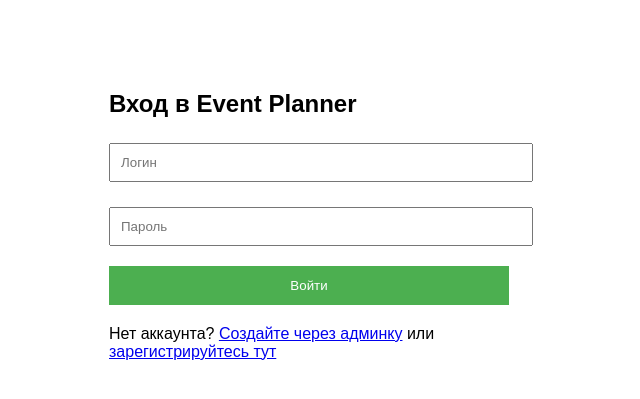
After one commit to FDAlmaz/Event-Planner, a Django app: page /login/ in a window 1280 px wide. The commit adds this page. Shown: the top 399 px of the page, without its empty margins (331-971 px from the left). Run offline with Django 4.2, Linux system fonts and the light colour scheme.

Commit message:
fix: add missing import for auth_views in urls

```diff
--- a/config/settings.py
+++ b/config/settings.py
@@ -131,3 +131,6 @@ MEDIA_ROOT = os.path.join(BASE_DIR, 'media')
 
 # Для упрощения - на время разработки
 DEBUG = True
+
+LOGIN_REDIRECT_URL = '/'  # на главную страницу
+LOGOUT_REDIRECT_URL = '/'  # тоже на главную
--- a/config/urls.py
+++ b/config/urls.py
@@ -2,10 +2,13 @@ from django.contrib import admin
 from django.urls import path, include
 from django.conf import settings
 from django.conf.urls.static import static
+from django.contrib.auth import views as auth_views
 
 urlpatterns = [
     path('admin/', admin.site.urls),
     path('', include('events.urls')),
+    path('login/', auth_views.LoginView.as_view(template_name='registration/login.html'), name='login'),
+    path('logout/', auth_views.LogoutView.as_view(), name='logout'),
 ]
 
 if settings.DEBUG:
--- a/events/templates/events/home.html
+++ b/events/templates/events/home.html
@@ -19,9 +19,9 @@
         {% if user.is_authenticated %}
             <a href="/my-events/">Мои события</a>
             <span style="color: #ccc;">Привет, {{ user.username }}!</span>
-            <a href="/admin/logout/">Выйти</a>
+            <a href="/logout/">Выйти</a>
         {% else %}
-            <a href="/admin/login/">Войти</a>
+            <a href="/login/">Войти</a>
         {% endif %}
         <a href="/admin/" class="btn">Админка</a>
     </div>
--- /dev/null
+++ b/events/templates/registration/login.html
@@ -0,0 +1,37 @@
+<!DOCTYPE html>
+<html>
+<head>
+    <title>Вход в Event Planner</title>
+    <style>
+        body { font-family: Arial; max-width: 400px; margin: 50px auto; padding: 20px; }
+        .form-group { margin: 15px 0; }
+        input { width: 100%; padding: 10px; margin: 5px 0; }
+        button { background: #4CAF50; color: white; padding: 12px; border: none; width: 100%; }
+        .error { color: red; }
+    </style>
+</head>
+<body>
+    <h2>Вход в Event Planner</h2>
+
+    {% if form.errors %}
+    <p class="error">Неверный логин или пароль.</p>
+    {% endif %}
+
+    <form method="post">
+        {% csrf_token %}
+        <div class="form-group">
+            <input type="text" name="username" placeholder="Логин" required>
+        </div>
+        <div class="form-group">
+            <input type="password" name="password" placeholder="Пароль" required>
+        </div>
+        <button type="submit">Войти</button>
+    </form>
+
+    <p style="margin-top: 20px;">
+        Нет аккаунта?
+        <a href="/admin/">Создайте через админку</a> или
+        <a href="/admin/auth/user/add/">зарегистрируйтесь тут</a>
+    </p>
+</body>
+</html>
```
